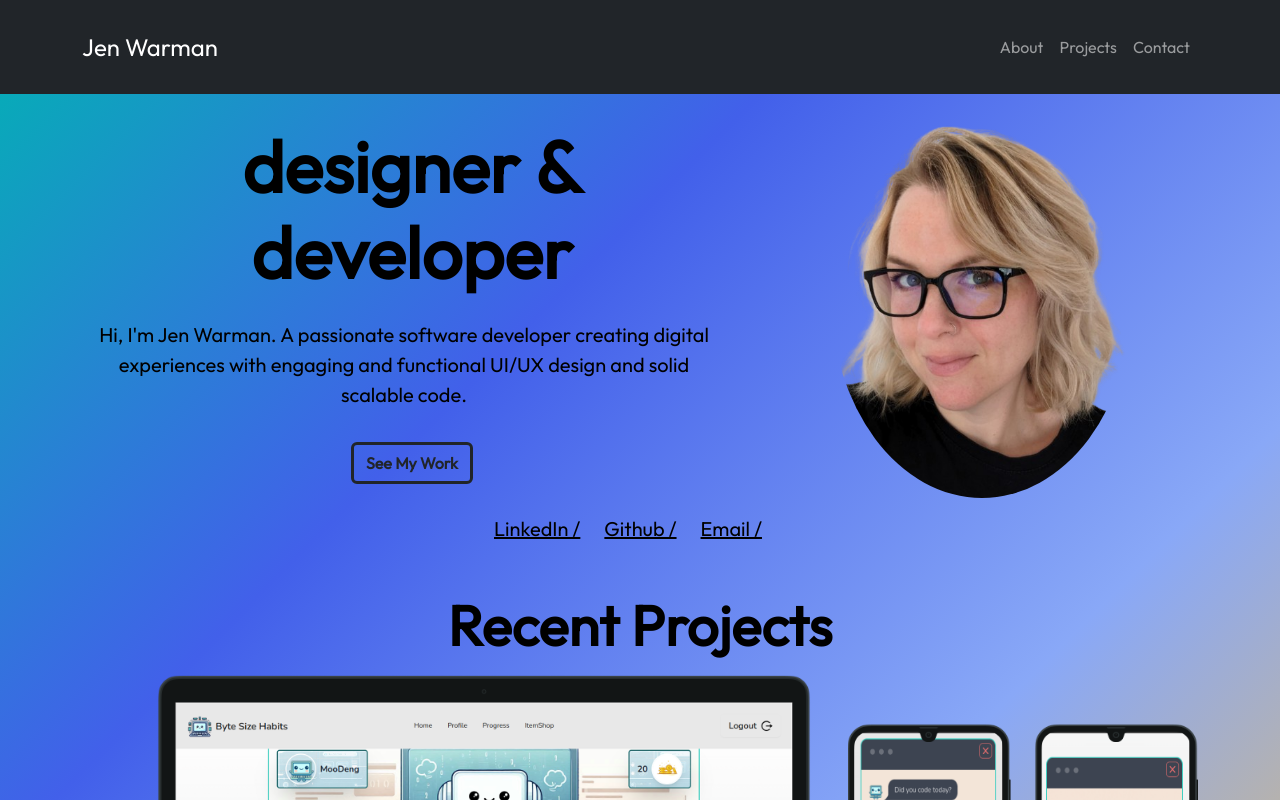
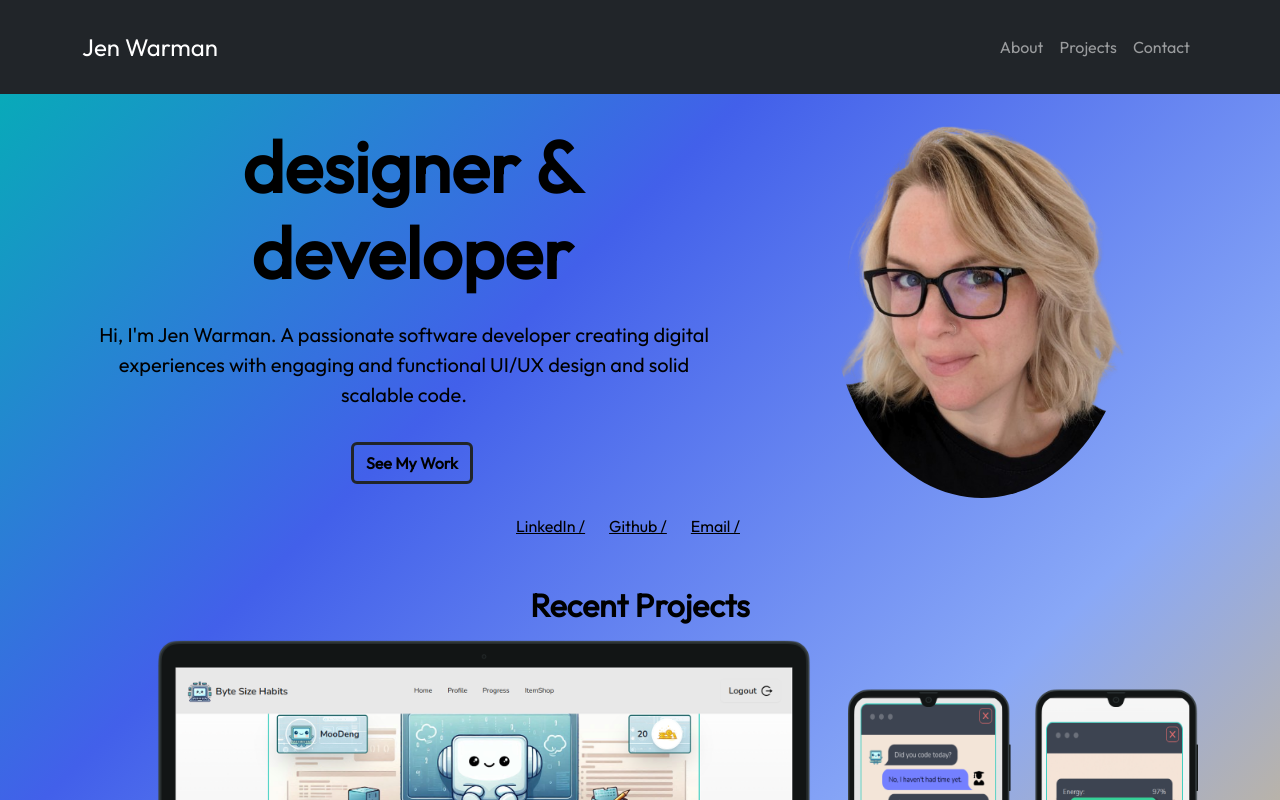
Before and after one commit to JenWarman/portfolio, a React (Vite) app: page / in a window 1280 px wide. Shown: the top 800 px of the page. Built offline with nearby package versions, Linux system fonts and the light colour scheme.

Commit message:
Projects and hero component updated.

```diff
--- a/src/components/About.jsx
+++ b/src/components/About.jsx
@@ -11,7 +11,7 @@ function About() {
           <h1 className="about-title display-2 text-wrap fw-bold lh-base text-black">
             About Me
           </h1>
-          <h5 className="about-text text-wrap fs-4 fw-normal lh-base text-black">
+          <h5 className="about-text text-wrap fs-5 fw-normal lh-base text-black">
             Hi, I&#39;m Jen, a passionate software developer with a diverse
             background in both creative and technical fields. <br></br>
             <br></br>My journey into the world of web development began in
--- a/src/components/HeroBar.jsx
+++ b/src/components/HeroBar.jsx
@@ -32,14 +32,14 @@ function HeroBar() {
                   });
                 }}
               >
-                <Button className="btn btn-outline-dark fw-bolder bg-transparent fs-6 border-3 mt-3">
+                <Button className="btn btn-outline-dark fw-bolder bg-transparent fs-6 border-3 mt-3 text-black">
                   See My Work
                 </Button>
               </Link>
             </div>
           </Col>
         </Col>
-        <Col xs="auto" className="d-flex flex-column justify-content-center">
+        <Col xs="auto" className="hero-image-col d-flex flex-column justify-content-center">
           <Image
             src="../profileBG.png"
             alt="Example"
@@ -47,14 +47,14 @@ function HeroBar() {
             className="hero-image"
           />
         </Col>
-        <Row xs="auto" className="d-flex flex-row hero-links align-self-end">
-          <Link target="_blank" className="text-black fs-5" to="https://www.linkedin.com/in/jen-warman-38198a172/">
+        <Row xs="auto" className="d-flex flex-row hero-links align-self-start">
+          <Link target="_blank" className="text-black fs-6" to="https://www.linkedin.com/in/jen-warman-38198a172/">
             LinkedIn /
           </Link>
-          <Link target="_blank" className="text-black fs-5" to="https://github.com/JenWarman">
+          <Link target="_blank" className="text-black fs-6" to="https://github.com/JenWarman">
             Github /
           </Link>
-          <Link target="_blank" className="text-black fs-5" to="mailto: jen.warman85@gmail.com">
+          <Link target="_blank" className="text-black fs-6" to="mailto: jen.warman85@gmail.com">
             Email /
           </Link>
         </Row>
--- a/src/components/Projects.jsx
+++ b/src/components/Projects.jsx
@@ -23,9 +23,9 @@ function Projects() {
               }}
               className="link-opacity-25-hover link-offset-2 link-underline link-underline-opacity-0 link-dark"
             >
-              <h2 className="fs-2 text-black fw-bolder">Not Art</h2>
+              <h2 className="fs-4 text-black fw-bolder">Not Art</h2>
             </Link>
-            <p className="fs-4 text-black">
+            <p className="fs-5 text-black">
               A web application bringing Nottingham&#39;s creative community
               together, allowing the user to search for and sign up for art and
               cultural events in their area.
@@ -40,7 +40,7 @@ function Projects() {
                 });
               }}
             >
-              <Button className="btn btn-outline-dark fw-bolder bg-transparent fs-6 border-3">
+              <Button className="btn btn-outline-dark fw-bolder bg-transparent fs-6 border-3 text-black">
                 See Project Details
               </Button>
             </Link>
@@ -66,9 +66,9 @@ function Projects() {
               }}
               className="link-opacity-25-hover link-offset-2 link-underline link-underline-opacity-0 link-dark"
             >
-              <h2 className="fs-2 text-black fw-bolder">Byte Size Habits</h2>
+              <h2 className="fs-4 text-black fw-bolder">Byte Size Habits</h2>
             </Link>
-            <p className="fs-4 text-black">
+            <p className="fs-5 text-black">
               Byte Size Habits is a habit tracker web application specifically
               designed to help users learn how to code and improve their
               programming skills.
@@ -83,7 +83,7 @@ function Projects() {
                 });
               }}
             >
-              <Button className="btn btn-outline-dark fw-bolder bg-transparent fs-6 border-3">
+              <Button className="btn btn-outline-dark fw-bolder bg-transparent fs-6 border-3 text-black">
                 See Project Details
               </Button>
             </Link>
@@ -110,9 +110,9 @@ function Projects() {
               }}
               className="link-opacity-25-hover link-offset-2 link-underline link-underline-opacity-0 link-dark"
             >
-              <h2 className="fs-2 text-black fw-bolder">NC News</h2>
+              <h2 className="fs-4 text-black fw-bolder">NC News</h2>
             </Link>
-            <p className="fs-4 text-black">
+            <p className="fs-5 text-black">
               A social news aggregation, web content rating and discussion
               website.
             </p>
@@ -126,7 +126,7 @@ function Projects() {
                 });
               }}
             >
-              <Button className="btn btn-outline-dark fw-bolder bg-transparent fs-6 border-3">
+              <Button className="btn btn-outline-dark fw-bolder bg-transparent fs-6 border-3 text-black">
                 See Project Details
               </Button>
             </Link>
@@ -149,9 +149,9 @@ function Projects() {
               }}
               className="link-opacity-25-hover link-offset-2 link-underline link-underline-opacity-0 link-dark"
             >
-              <h2 className="fs-2 text-black fw-bolder">Borderline Arts</h2>
+              <h2 className="fs-4 text-black fw-bolder">Borderline Arts</h2>
             </Link>
-            <p className="fs-4 text-black">
+            <p className="fs-5 text-black">
               Redesign of a local mental health charity&#39;s website as part of
               their online initiative to rebrand for their 10 year anniversary.
             </p>
@@ -165,7 +165,7 @@ function Projects() {
                 });
               }}
             >
-              <Button className="btn btn-outline-dark fw-bolder bg-transparent fs-6 border-3">
+              <Button className="btn btn-outline-dark fw-bolder bg-transparent fs-6 border-3 text-black">
                 See Project Details
               </Button>
             </Link>
--- a/src/components/ProjectsCarousel.jsx
+++ b/src/components/ProjectsCarousel.jsx
@@ -5,7 +5,7 @@ import { Link } from "react-router-dom";
 function ProjectsCarousel() {
   return (
     <Container className="pb-5">
-      <h2 className="text-center display-4 fw-bold pb-2">
+      <h2 className="text-center fs-2 fw-bold pb-2">
         <Link
           onClick={() => {
             window.scroll({
--- a/src/index.css
+++ b/src/index.css
@@ -102,6 +102,9 @@ iframe {
   }
   .hero-button {
     text-align: center;
+  }
+  .hero-image-col {
+    justify-content: center;
   }
   .hero-image {
     width: 70%;
```
